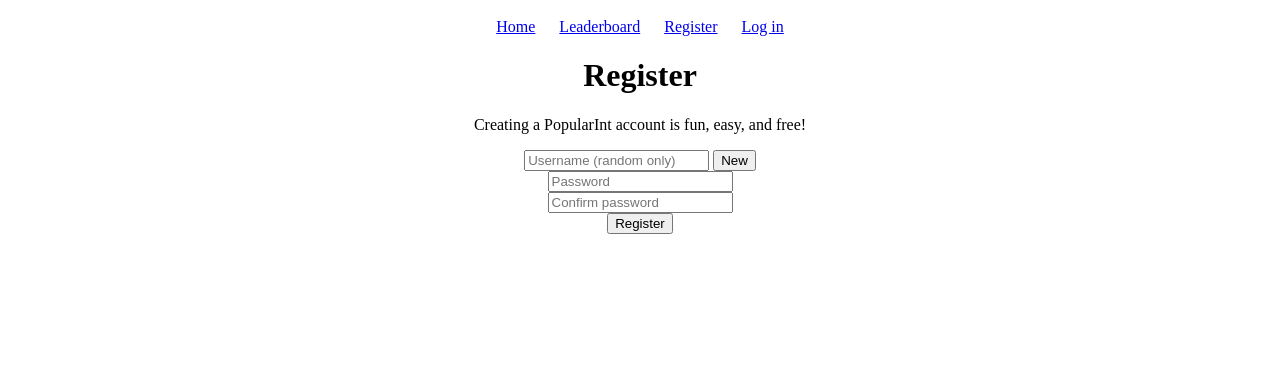
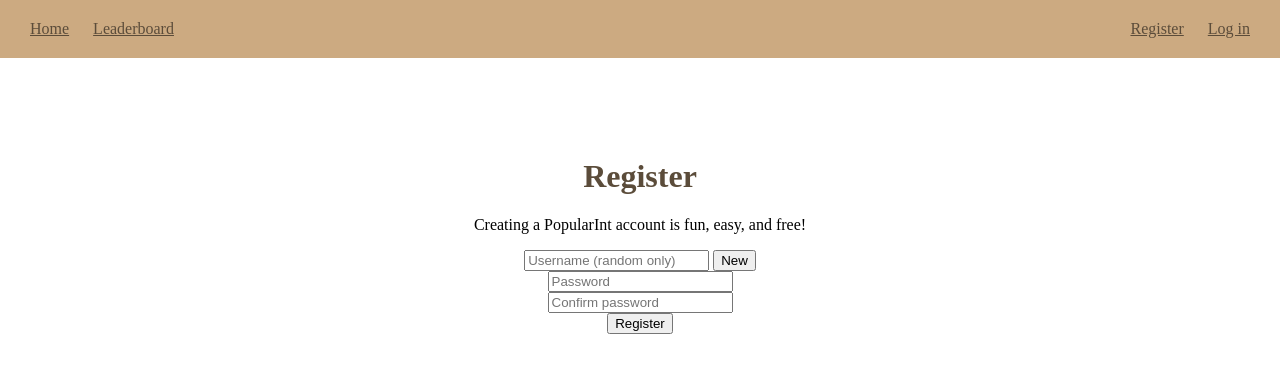
Before and after one commit to michaelskyba/PopularInt, a Django app: page /register in a window 1280 px wide. Shown: the top 373 px of the page. Run offline with Django 3.2, Linux system fonts and the light colour scheme.

Commit message:
set up voting

```diff
--- a/main/static/main/style.css
+++ b/main/static/main/style.css
@@ -1,6 +1,11 @@
 body {
 	text-align: center;
 	margin: auto;
+}
+
+h1 {
+	color: #5B4C3A;
+	margin-top: 100px;
 }
 
 ol {
--- a/main/templates/main/login.html
+++ b/main/templates/main/login.html
@@ -7,11 +7,7 @@
 		<link rel="stylesheet" href="{% static 'main/style.css' %}">
 	</head>
 	<body>
-		<br>
-		<a href="{% url 'index' %}">Home</a>
-		<a href="{% url 'leaderboard' %}">Leaderboard</a>
-		<a href="{% url 'register' %}">Register</a>
-		<a href="{% url 'login' %}">Log in</a>
+		{% include 'recur/header.html' %}
 
 		<form action="{% url 'login_submit' %}" method="post">
 			{% csrf_token %}
--- a/main/templates/main/register.html
+++ b/main/templates/main/register.html
@@ -7,11 +7,7 @@
 		<link rel="stylesheet" href="{% static 'main/style.css' %}">
 	</head>
 	<body>
-		<br>
-		<a href="{% url 'index' %}">Home</a>
-		<a href="{% url 'leaderboard' %}">Leaderboard</a>
-		<a href="{% url 'register' %}">Register</a>
-		<a href="{% url 'login' %}">Log in</a>
+		{% include 'recur/header.html' %}
 
 		<h1>Register</h1>
 		<p>Creating a PopularInt account is fun, easy, and free!</p>
--- a/main/templates/recur/header.html
+++ b/main/templates/recur/header.html
@@ -1,12 +1,16 @@
-<br>
-<a href="{% url 'index' %}">Home</a>
-<a href="{% url 'leaderboard' %}">Leaderboard</a>
-
-{% if username %}
-<a href="{% url 'vote' %}">Vote</a>
-<a href="{% url 'profile' username %}">{{ username }}</a>
-<a href="{% url 'logout' %}">Log out</a>
-{% else %}
-<a href="{% url 'register' %}">Register</a>
-<a href="{% url 'login' %}">Log in</a>
-{% endif %}
+<div style="background-color: #CCAA81; display: grid; grid-template-columns: 1fr 1fr;">
+	<div style="justify-self: start; padding: 20px;">
+		<a style="color: #5B4C3A;" href="{% url 'index' %}">Home</a>
+		<a style="color: #5B4C3A;" href="{% url 'leaderboard' %}">Leaderboard</a>
+	</div>
+	<div style="justify-self: end; padding: 20px;">
+		{% if username %}
+		<a style="color: #5B4C3A;" href="{% url 'vote' %}">Vote</a>
+		<a style="color: #5B4C3A;" href="{% url 'profile' username %}">{{ username }}</a>
+		<a style="color: #5B4C3A;" href="{% url 'logout' %}">Log out</a>
+		{% else %}
+		<a style="color: #5B4C3A;" href="{% url 'register' %}">Register</a>
+		<a style="color: #5B4C3A;" href="{% url 'login' %}">Log in</a>
+		{% endif %}
+	</div>
+</div>
--- a/main/views.py
+++ b/main/views.py
@@ -3,7 +3,7 @@
 from django.contrib.auth.hashers import make_password, check_password
 from django.urls import reverse
 
-from .models import User
+from .models import User, Integer
 import datetime
 
 # GET
@@ -201,5 +201,29 @@
     except:
         return render(request, 'main/vote.html', {"message": "Nice try.", "username": request.session["username"]})
 
-    print(type(request.POST["integer"]))
+    # Make sure user gives an integer
+    try:
+        vote = int(vote)
+    except:
+        return render(request, 'main/vote.html', {"message": "Nice \"integer\".", "username": request.session["username"]})
+
+    # See if there exists an "Integer" for this integer
+    # If not, create one
+    try:
+        integer_object = Integer.objects.get(value_chosen=vote)
+    except:
+        integer_object = Integer.objects.create(value_chosen=vote)
+        integer_object.save()
+
+    user = User.objects.get(username_text=request.session["username"])
+
+    # Make sure user hasn't already voted for this integer
+    try:
+        existing_vote = Integer.objects.get(value_chosen=vote).vote_set.get(user=user)
+        return render(request, 'main/vote.html', {"message": "You've already voted for this integer...", "username": request.session["username"]})
+    except:
+        # Add the vote
+        integer_object.vote_set.create(user=user)
+
+    # Return template
     return render(request, 'main/vote.html', {"message": "success", "username": request.session["username"]})
```
Also changed, not shown: main/templates/main/vote.html (+1 -6 lines), db.sqlite3.
